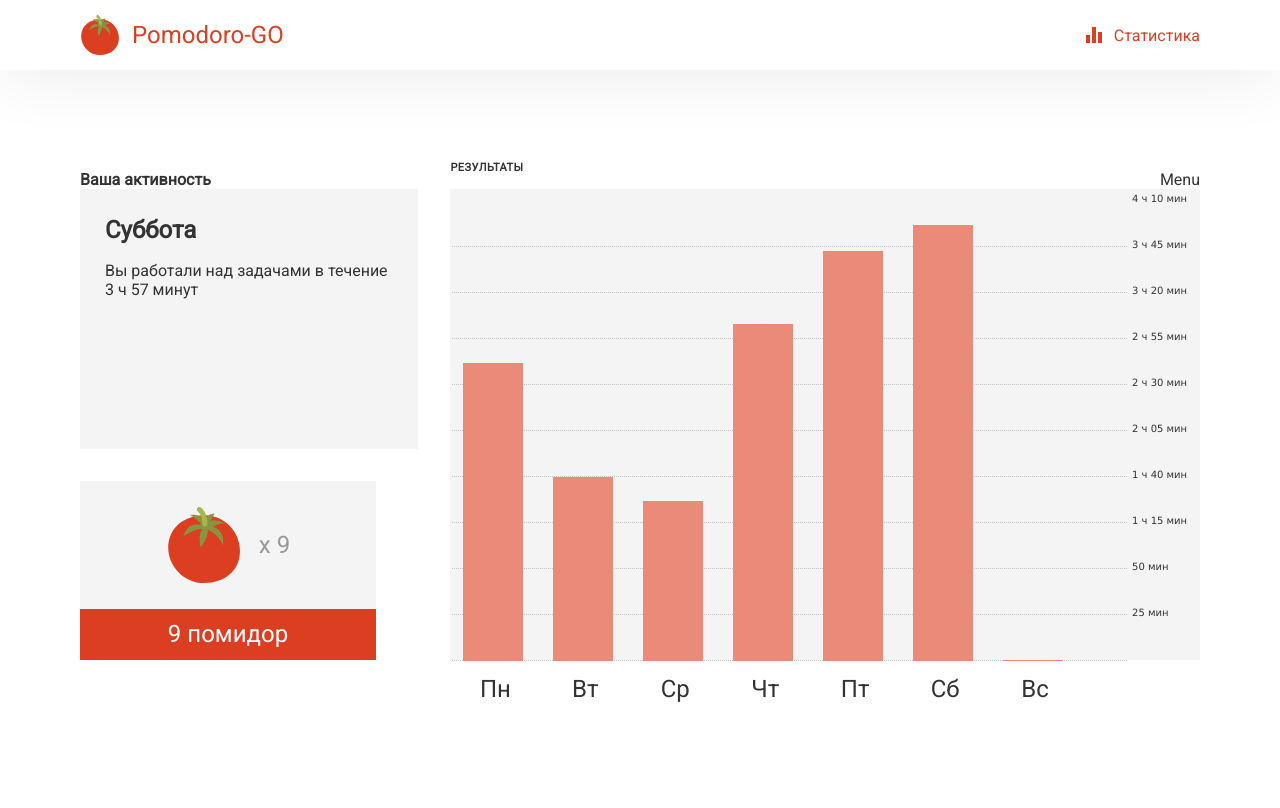
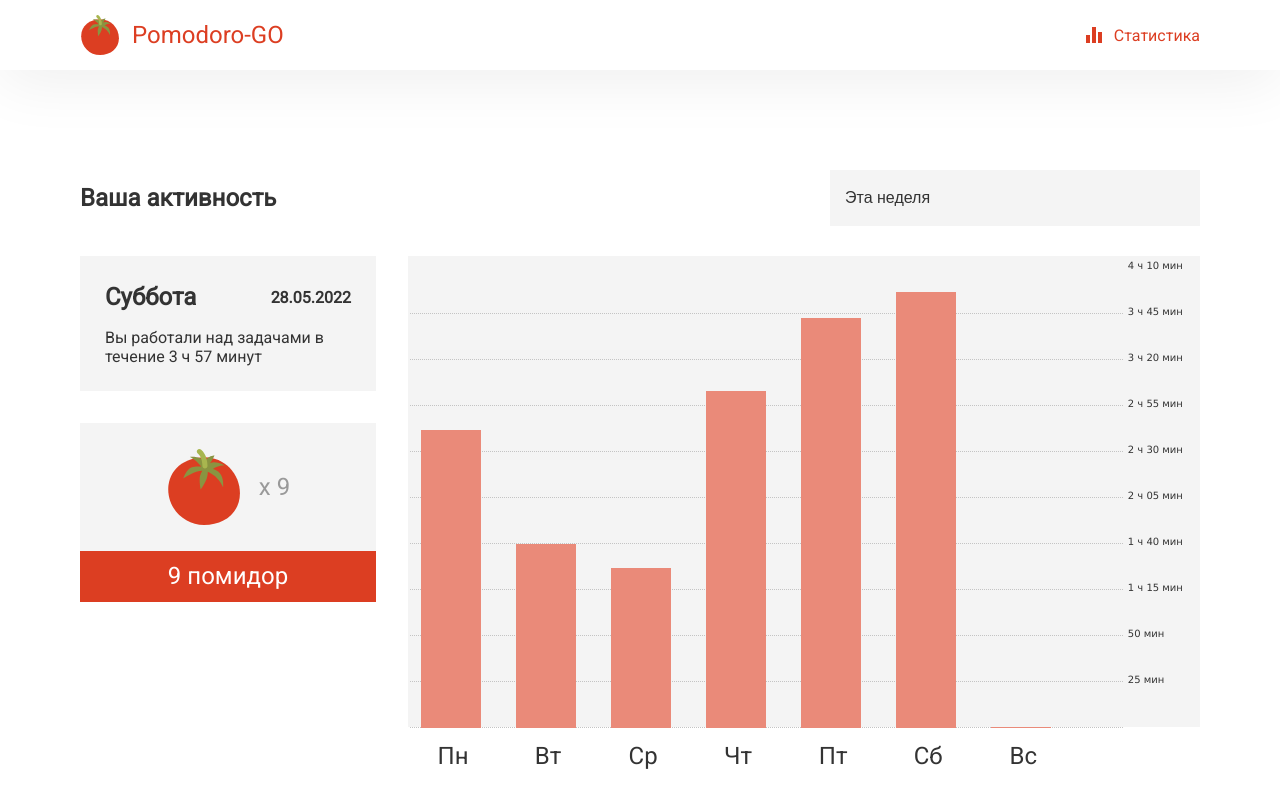
Before and after one commit to DiReon/pomodoro-go, a React (Create React App) app: page /statistics in a window 1280 px wide. Shown: the top 808 px of the page. Built offline with nearby package versions, Linux system fonts and the light colour scheme; what mobx-persist-store would draw is missing.

Commit message:
Add week selection menu

```diff
--- a/src/App.module.css
+++ b/src/App.module.css
@@ -12,7 +12,7 @@
 	--grayF4: #F4F4F4;;
 	--grayE4: #E4E4E4;
 	--grayEC: hsl(0, 0%, calc(var(--whiteLightness) - 7%));
-	--grayD9: hsl(0, 0%, calc(var(--whiteLightness) - 15%));
+	--grayDE: #DEDEDE;
 	--grayC4: #C4C4C4;
 	--gray99: #999;
 	--gray66: hsl(0, 0%, calc(var(--whiteLightness) - 60%));
--- a/src/components/Statistics/Chart/Chart.tsx
+++ b/src/components/Statistics/Chart/Chart.tsx
@@ -18,7 +18,7 @@ export function Chart({setSelectedDay, selectedWeek}: IChartProps) {
     const currentWeekDay = date.getDay() === 0 ? 7 : date.getDay();
     const result = [];
     for (let i = 1; i < 8; i++) {
-      date.setDate(currentDate - currentWeekDay + i);
+      date.setDate(currentDate - currentWeekDay + i - 7 * selectedWeek);
       result.push(journal.days.find(item => item.date === date.toDateString()) || null);
     }
     return result;
@@ -59,7 +59,6 @@ export function Chart({setSelectedDay, selectedWeek}: IChartProps) {
   return (
     <div className={styles.container}>
       <table id="taskChart">
-        <caption>Результаты</caption>
         <tbody>
         <tr className="qtr" id="mo">
           <th scope="row">Пн</th>
--- a/src/components/Statistics/Statistics.tsx
+++ b/src/components/Statistics/Statistics.tsx
@@ -5,12 +5,40 @@ import {ReactComponent as TomatoIcon} from '../../icons/tomato-icon.svg';
 import {ReactComponent as TomatoIconSmiling} from '../../icons/tomato-icon-smiling.svg';
 import {Chart} from './Chart';
 import {transformDuration} from '../../utils/transform-duration';
+import {WeekSelectionMenu} from './WeekSelectionMenu';
 
 const weekDays = ['Воскресенье', 'Понедельник', 'Вторник', 'Среда', 'Четверг', 'Пятница', 'Суббота'];
 
+export interface IWeekData {
+  value: number;
+  caption: string;
+}
+
+export interface IWeek {
+  thisWeek: IWeekData;
+  previousWeek: IWeekData;
+  twoWeeksBefore: IWeekData;
+}
+
+export const weekTypes: IWeek = {
+  thisWeek: {
+    value: 0,
+    caption: 'Эта неделя'
+  },
+  previousWeek: {
+    value: 1,
+    caption: 'Прошедшая неделя'
+  },
+  twoWeeksBefore: {
+    value: 2,
+    caption: 'Две недели назад'
+  },
+}
+
 export function Statistics() {
   const [selectedDay, setSelectedDay] = useState(journal.currentDay);
-  const [selectedWeek, setSelectedWeek] = useState(0);
+  const [selectedWeek, setSelectedWeek] = useState(weekTypes.thisWeek);
+  const [isDropdownOpen, setIsDropdownOpen] = useState(false);
   function getWeekDay(): string {
 
     if (!selectedDay?.date) {
@@ -45,17 +73,33 @@ export function Statistics() {
     return qty + ' помидор';
   }
 
+  function onSelectWeek(value: IWeekData): void {
+    setSelectedWeek(value);
+    setIsDropdownOpen(false);
+  }
+
+  function getDate() {
+    const date = new Date(selectedDay.date);
+    return date.toLocaleDateString('ru-RU');
+  }
+
   return (
     <div className={styles.container}>
       <div className={styles.menu}>
         <strong>Ваша активность</strong>
-        <div>Menu</div>
+        <button onClick={() => setIsDropdownOpen(true)} className={styles.menuBtn}>{selectedWeek.caption}</button>
+        {isDropdownOpen && (<span className={styles.listContainer}>
+          <WeekSelectionMenu onSelectWeek={(value) => onSelectWeek(value)} />
+        </span>)}
       </div>
       <div className={styles.data}>
         <div className={styles.dataNumbers}>
 
           <div className={styles.workTime}>
-            <div className={styles.weekDay}>{getWeekDay()}</div>
+            <div className={styles.date}>
+              <span>{getWeekDay()}</span>
+              <span>{getDate()}</span>
+            </div>
             {getWorkTime() > 0 ?
               (<div>Вы работали над задачами в течение {getWorkTimeText()}</div>) :
               (<div>Нет данных</div>)
@@ -78,7 +122,7 @@ export function Statistics() {
           }
         </div>
         <div className={styles.chart}>
-          <Chart setSelectedDay={(value) => setSelectedDay(value)} selectedWeek={selectedWeek}/>
+          <Chart setSelectedDay={(value) => setSelectedDay(value)} selectedWeek={selectedWeek.value}/>
         </div>
       </div>
     </div>
--- /dev/null
+++ b/src/components/Statistics/WeekSelectionMenu/WeekSelectionMenu.tsx
@@ -0,0 +1,24 @@
+import React from 'react';
+import styles from './weekselectionmenu.module.css';
+import {DropdownList} from '../../shared/DropdownList';
+import {IWeekData, weekTypes} from '../Statistics';
+
+interface IWeekSelectionMenuProps {
+  onSelectWeek: (value: IWeekData) => void;
+}
+
+export function WeekSelectionMenu({onSelectWeek}: IWeekSelectionMenuProps) {
+  return (
+    <DropdownList>
+      <ul className={styles.menu}>
+        {(Object.values(weekTypes) as IWeekData[]).map(item => (
+          <li key={item.value}>
+            <button onClick={() => onSelectWeek(item)} className={styles.menuItem}>
+              <span>{item.caption}</span>
+            </button>
+          </li>
+          ))}
+      </ul>
+    </DropdownList>
+  );
+}
--- /dev/null
+++ b/src/components/Statistics/WeekSelectionMenu/index.ts
@@ -0,0 +1 @@
+export * from './WeekSelectionMenu';
--- /dev/null
+++ b/src/components/Statistics/WeekSelectionMenu/weekselectionmenu.module.css
@@ -0,0 +1,19 @@
+.menu {
+    position: relative;
+    width: 370px;
+    background: var(--grayF4);
+    z-index: 2;
+}
+
+.menuItem {
+    display: flex;
+    align-items: center;
+    width: 100%;
+    padding: 19px 0 19px 15px;
+    font-size: 16px;
+    border-bottom: 1px solid var(--grayDE);
+}
+
+.menuItem:hover {
+    background-color: var(--grayE4);
+}
--- a/src/components/Statistics/statistics.module.css
+++ b/src/components/Statistics/statistics.module.css
@@ -3,8 +3,11 @@
 }
 
 .menu {
+    position: relative;
     display: flex;
     justify-content: space-between;
+    align-items: center;
+    margin-bottom: 30px;
 }
 
 .data {
@@ -27,16 +30,22 @@
 }
 
 .workTime {
-    flex-grow: 1;
+    width: 296px;
     padding: 25px;
     background: var(--grayF4);
 }
 
-.weekDay {
+.date {
+    display: flex;
+    justify-content: space-between;
     margin-bottom: 14px;
     font-size: 24px;
     line-height: 33px;
     font-weight: 700;
+}
+
+.date span:nth-child(2) {
+    font-size: 16px;
 }
 
 .pomodoros {
@@ -78,3 +87,23 @@
     font-size: 24px;
     line-height: 33px;
 }
+
+.listContainer {
+    position: absolute;
+    right: 0px;
+    top: 0px;
+    z-index: 10;
+}
+
+.menuBtn {
+    width: 370px;
+    padding: 19px 0 19px 15px;
+    background: var(--grayF4);
+    font-size: 16px;
+    text-align: start;
+}
+
+strong {
+    font-size: 24px;
+    font-weight: 700;
+}
--- a/src/components/TaskTimer/Timer/TimerCard/TimerCard.tsx
+++ b/src/components/TaskTimer/Timer/TimerCard/TimerCard.tsx
@@ -33,7 +33,7 @@ class Journal {
   addMockData(): void {
     const date = new Date();
     const dayOfTheMonth = date.getDate();
-    for (let i = 0; i < 14; i++) {
+    for (let i = 0; i < 21; i++) {
       date.setDate(dayOfTheMonth - i);
       const dateString = date.toDateString();
       const random = Math.random() * 10;
```
